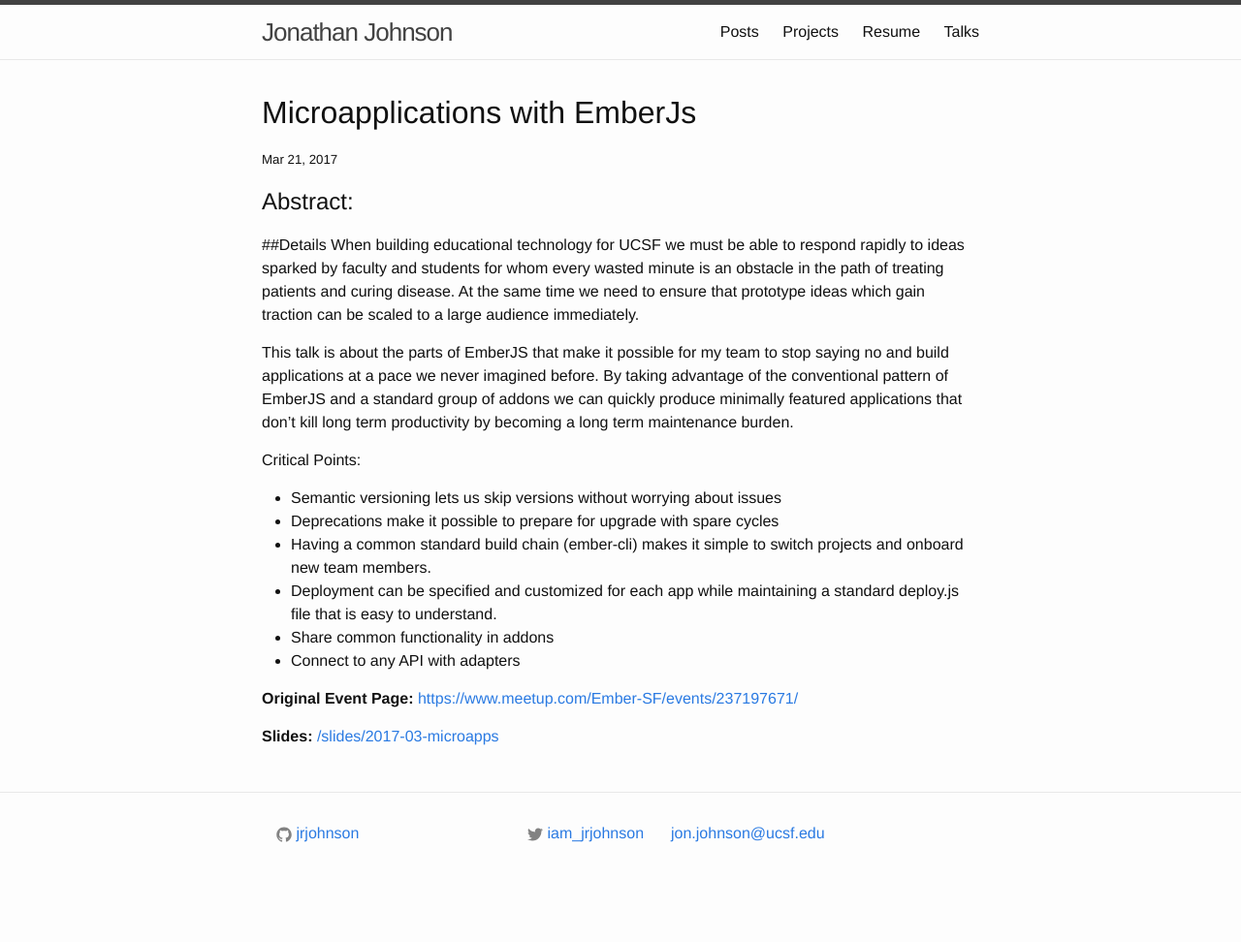
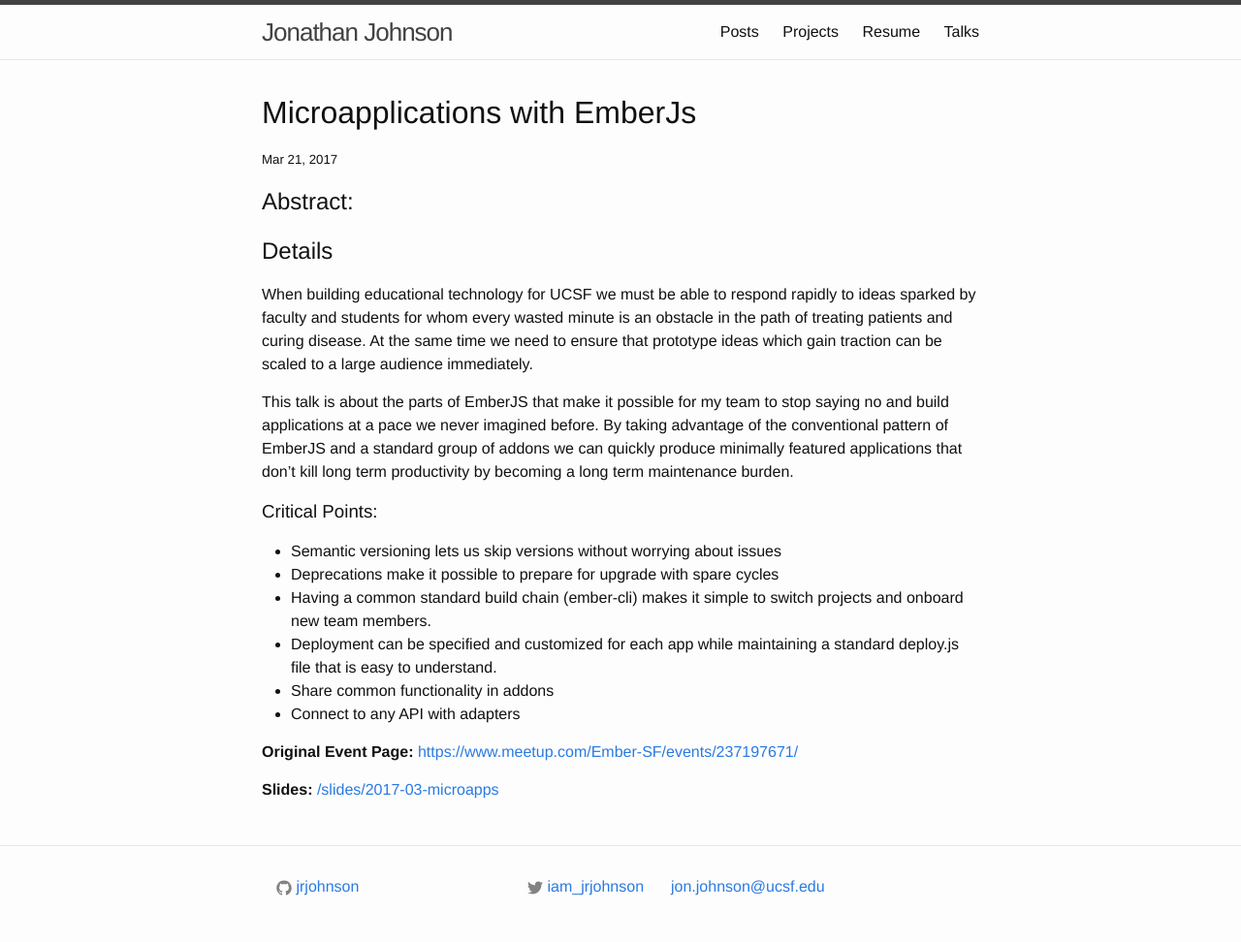
Before and after one commit to jrjohnson/website, a Jekyll site: the page built from _talks/2017-03-microapps.markdown, in a window 1280 px wide. Shown: the whole page at 97% size. Built offline with Jekyll 4.4.1, drawn with Linux system fonts in a browser that asks for light colours; before the commit the page ends 917 px from its top, so only the background shows below that.

```diff
--- a/_talks/2017-03-microapps.markdown
+++ b/_talks/2017-03-microapps.markdown
@@ -7,12 +7,13 @@ videoURI:
 slidesURI: /slides/2017-03-microapps
 ---
 
-##Details
+## Details
+
 When building educational technology for UCSF we must be able to respond rapidly to ideas sparked by faculty and students for whom every wasted minute is an obstacle in the path of treating patients and curing disease. At the same time we need to ensure that prototype ideas which gain traction can be scaled to a large audience immediately.
 
 This talk is about the parts of EmberJS that make it possible for my team to stop saying no and build applications at a pace we never imagined before. By taking advantage of the conventional pattern of EmberJS and a standard group of addons we can quickly produce minimally featured applications that don't kill long term productivity by becoming a long term maintenance burden.
 
-Critical Points:
+### Critical Points:
 - Semantic versioning lets us skip versions without worrying about issues
 - Deprecations make it possible to prepare for upgrade with spare cycles
 - Having a common standard build chain (ember-cli) makes it simple to switch projects and onboard new team members.
```
